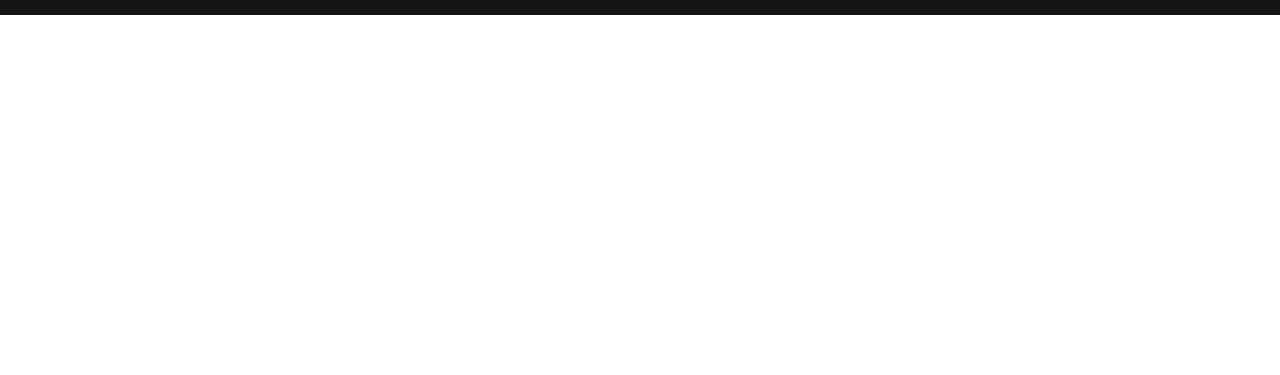
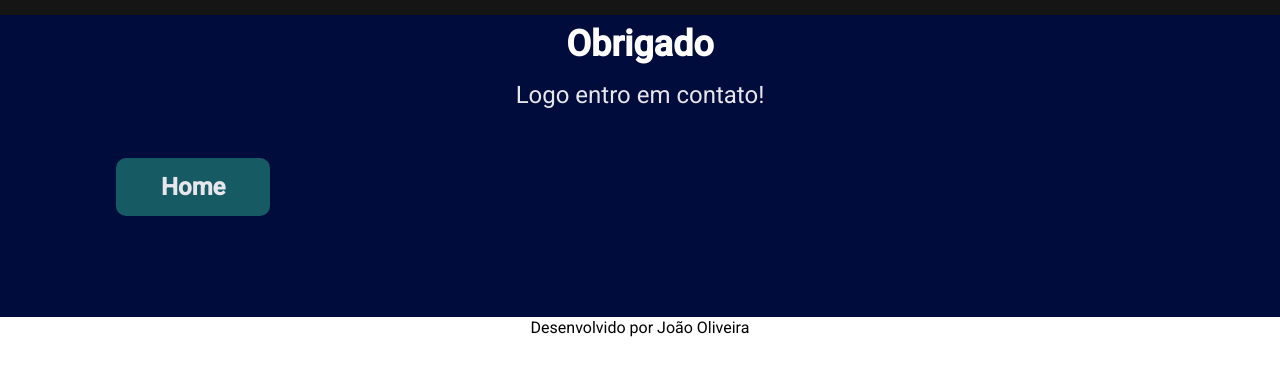
Before and after one commit to jvolive/portifolio, a plain HTML site: page obrigado.html in a window 1280 px wide. Shown: the part 93-468 px from the top of the page. Drawn offline with Linux system fonts and the light colour scheme.

Commit message:
update pages

```diff
--- a/assets/styles/style.css
+++ b/assets/styles/style.css
@@ -403,6 +403,44 @@ body {
 .developer a {
   font-size: 1rem;
   color: var(--color-dark);
+}
+
+/*page obrigado*/
+.thanks-home {
+  width: 100%;
+  height: 100%;
+  align-items: center;
+  justify-content: space-between;
+  padding: 6rem;
+  background: var(--color-port2);
+}
+.conteiner-thanks {
+  padding: 1.25rem;
+}
+.conteiner-thanks h1 {
+  font-size: 2.25rem;
+  margin-bottom: 1rem;
+  color: var(--color-white);
+  text-align: center;
+}
+.conteiner-thanks p {
+  margin-bottom: 4rem;
+  font-size: 1.5rem;
+  text-justify: distribute-all-lines;
+  text-align: center;
+  color: var(--color-port5);
+}
+.btn-home {
+  text-align: center;
+  align-items: center;
+  padding: 15px 45px;
+  background: var(--color-port1);
+  color: var(--color-port5);
+  border: none;
+  border-radius: 10px;
+  font-weight: bold;
+  transition: all 0.5s;
+  font-size: 1.5rem;
 }
 
 @media (max-width: 576px) {
--- a/obrigado.html
+++ b/obrigado.html
@@ -34,9 +34,12 @@
     </header>
     <main>
       <section class="thanks-home">
-        <div class="conteiner">
-          <h1>Obrigado</h1>
-          <p>logo entro em contato!</p>
+        <div class="conteiner-thanks">
+          <div class="thanks-text">
+            <h1>Obrigado</h1>
+            <p>Logo entro em contato!</p>
+          </div>
+          <a class="btn-home" href="/index.html">Home</a>
         </div>
       </section>
       <footer>
```
